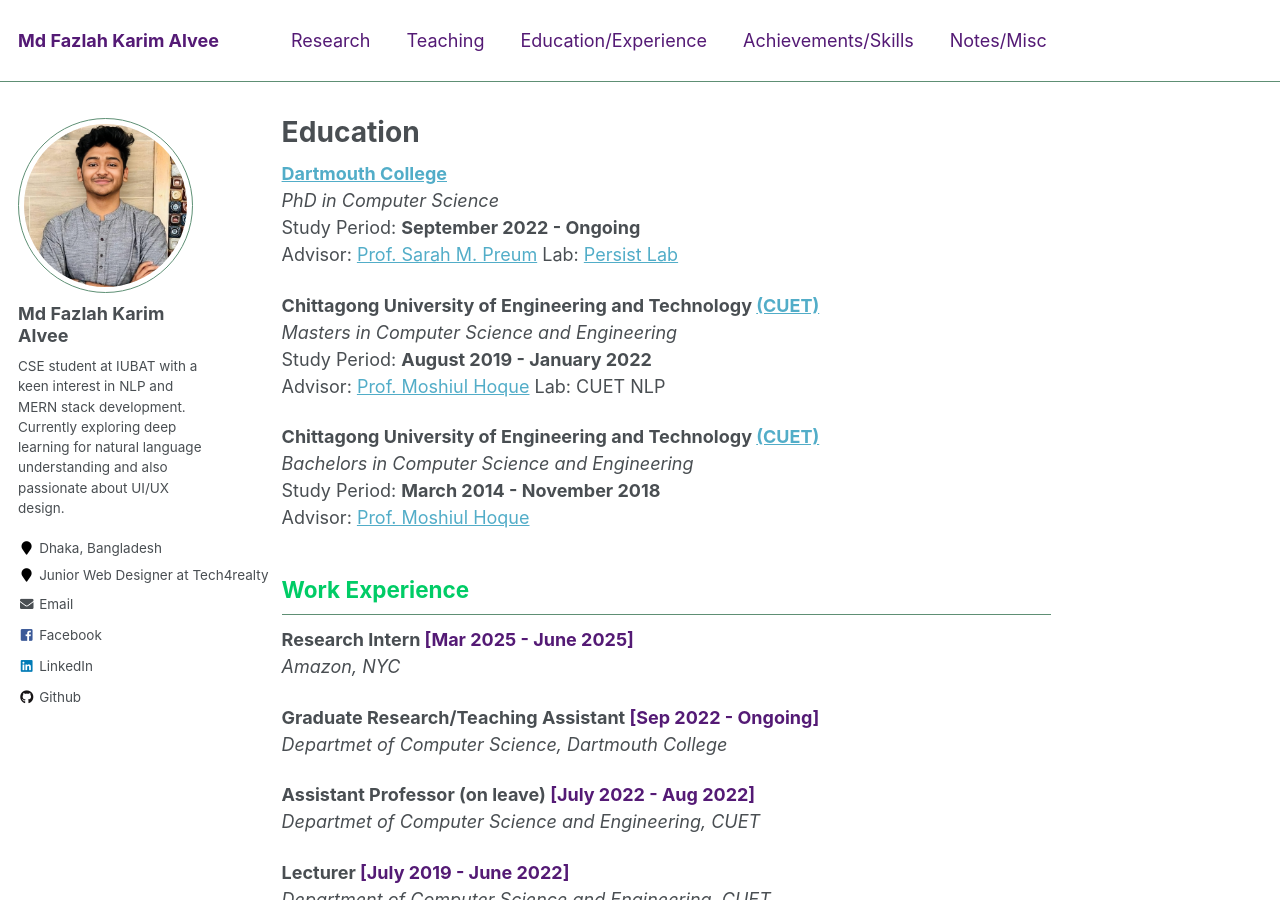
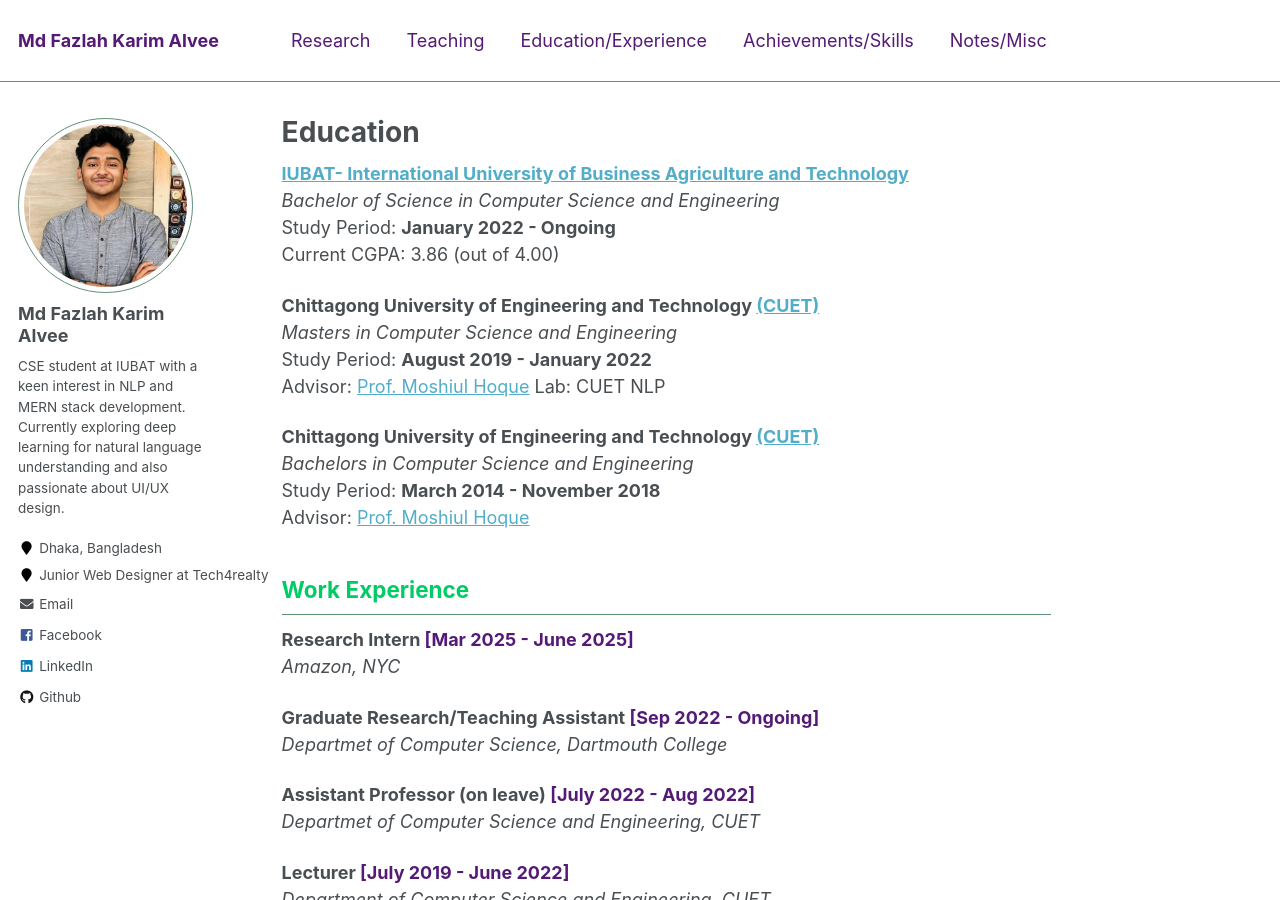
Before and after one commit to Alvee3120/alvee3120.github.io, a Jekyll site: the page built from _pages/education.md, in a window 1280 px wide and 900 px high. Built offline with Jekyll 4.4.1, drawn with Linux system fonts in a browser that asks for light colours.

Commit message:
Update education details in education.md

```diff
--- a/_pages/education.md
+++ b/_pages/education.md
@@ -6,10 +6,10 @@ permalink: /education/
 
 ---
 
-**[Dartmouth College](https://home.dartmouth.edu/)**
-*PhD in Computer Science*
-Study Period: <b>September 2022 - Ongoing</b>
-Advisor: [Prof. Sarah M. Preum](https://web.cs.dartmouth.edu/people/sarah-masud-preum) Lab: [Persist Lab](https://persist-lab.github.io/)
+**[IUBAT- International University of Business Agriculture and Technology](https://iubat.edu/)**
+*Bachelor of Science in Computer Science and Engineering*
+Study Period: <b>January 2022 - Ongoing</b>
+Current CGPA: 3.86 (out of 4.00)
 
 **Chittagong University of Engineering and Technology [(CUET)](https://www.cuet.ac.bd/dept/cse)**
 *Masters in Computer Science and Engineering*
```
